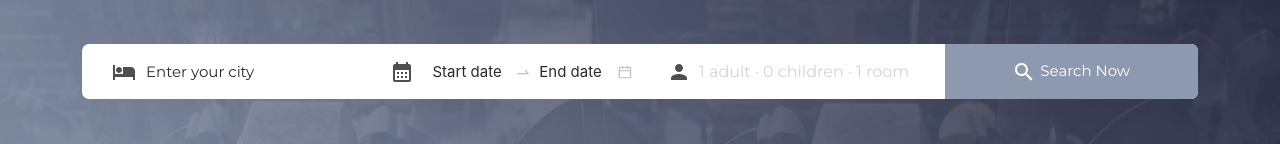
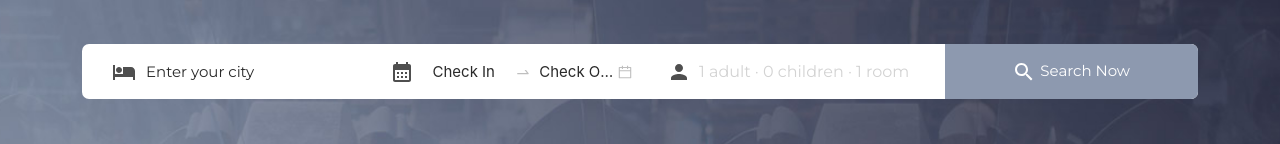
Before and after one commit to SohaibShahzad/desalis.github.io, a React (Create React App) app: page / in a window 1280 px wide. Shown: the part 378-522 px from the top of the page. Built offline with nearby package versions, Linux system fonts and the light colour scheme; a web font is replaced by a local one.

Commit message:
Dates issue fixed

```diff
--- a/src/Components/date/Date.jsx
+++ b/src/Components/date/Date.jsx
@@ -21,6 +21,7 @@ const Dates = () => {
         disabledDate={disabledDate}
         popupClassName={style.popup}
         className={style.date}
+        placeholder={["Check In", "Check Out"]}
         onChange={(val) => {
           dispatch({
             type: "SET_DATE",
```
